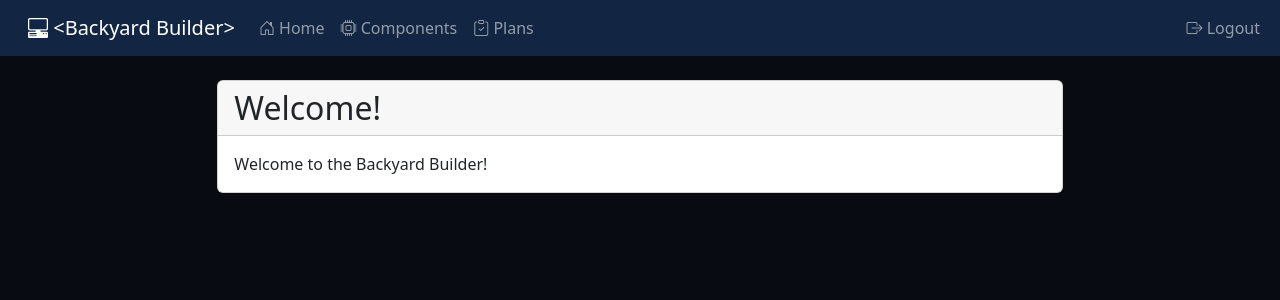
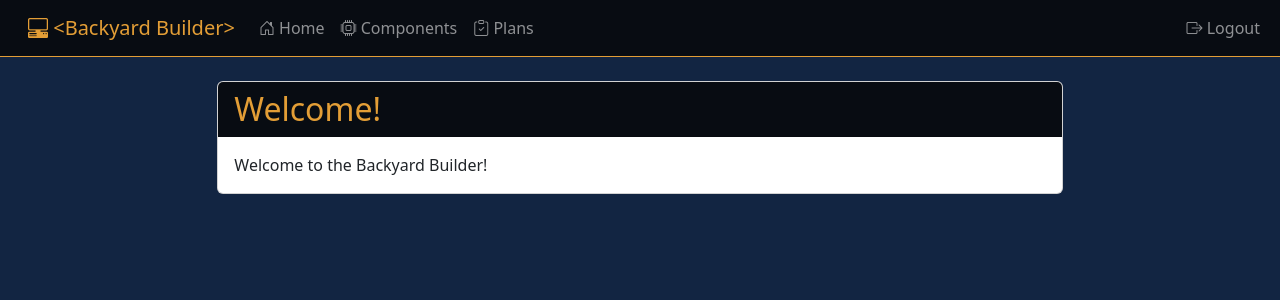
Before and after one commit to DanielOldham/BackyardBuilder, a Django app: page / in a window 1280 px wide. Shown: the top 300 px of the page. Run offline with Django 4.2, Linux system fonts and the light colour scheme; some libraries are stand-ins or nearby versions.

Commit message:
Added some card styling

```diff
--- a/dashboard/templates/dashboard/base.html
+++ b/dashboard/templates/dashboard/base.html
@@ -14,11 +14,21 @@
     {# styles #}
     <style>
         body {
-            background-color: rgb(8, 12, 18);
+            background-color: #122542;
         }
 
         nav {
-            background-color: rgb(18, 37, 66);
+            background-color: #080c12;
+            border-bottom: #e39e36 solid 1px;
+        }
+
+        .navbar-brand {
+            color: #e39e36;
+        }
+
+        .card-header {
+            background-color: #080c12;
+            color: #e39e36;
         }
     </style>
 </head>
```
